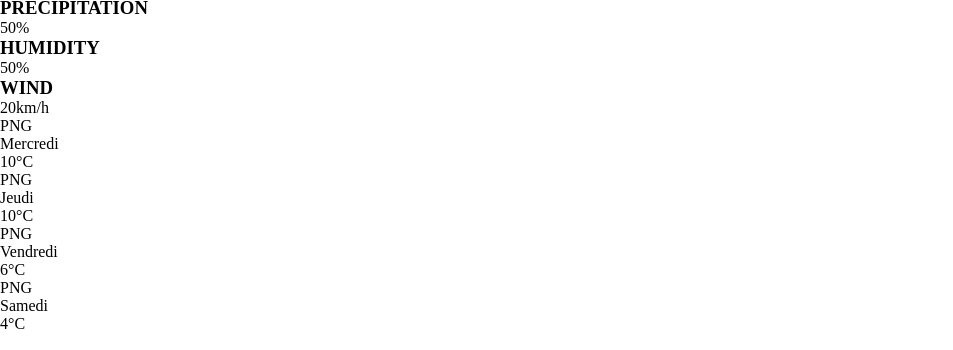
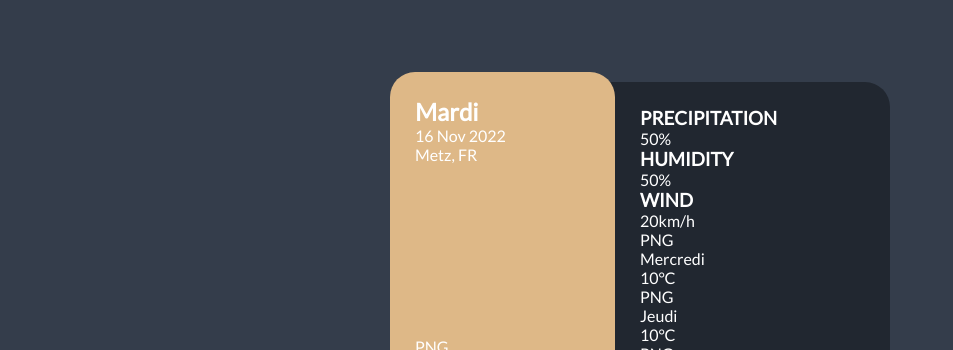
Before and after one commit to matjcqm/weatherapp, a plain HTML site: page index.html in a window 1280 px wide. Shown: the part 143-493 px from the top of the page, without its empty margins (0-953 px from the left). Drawn offline with Linux system fonts and the light colour scheme; files that its build step writes are made by us from their sources.

Commit message:
first css box

```diff
--- a/css/style.css
+++ b/css/style.css
@@ -1,5 +1,39 @@
-* {
+*, ::before, ::after{
     box-sizing: border-box;
     margin: 0px;
     padding: 0px;
-  }
+    color: white;
+    font-family: 'Lato'
+}
+
+body{
+  background-color: #343D4B;
+}
+
+.container {
+  position: absolute;
+  top: 50%;
+  left: 50%;
+  transform: translate(-50%, -50%);
+  background-color: #212730;
+  display: flex;
+  height: 350px;
+  width: 500px;
+  border-radius: 25px;
+}
+
+.day, .description {
+  display: flex;
+  flex-direction: column;
+  justify-content: space-between;
+  padding: 25px;
+}
+
+.day {
+  background-color:burlywood;
+  width: 45%;
+  height: 370px;
+  position: relative;
+  top: -10px;
+  border-radius: 25px;
+}
--- a/index.html
+++ b/index.html
@@ -5,12 +5,20 @@
     <meta name="viewport" content="width=device-width, initial-scale=1" />
 
     <!-- CSS-->
-    <link rel="stylesheet" href="public/css/style.css" />
+    <link rel="stylesheet" href="css/style.css" />
+
+    <!-- Google Font -->
+    <link rel="preconnect" href="https://fonts.googleapis.com" />
+    <link rel="preconnect" href="https://fonts.gstatic.com" crossorigin />
+    <link
+      href="https://fonts.googleapis.com/css2?family=Lato&display=swap"
+      rel="stylesheet"
+    />
 
     <title>Weather App</title>
   </head>
   <body>
-    <container>
+    <div class="container">
       <div class="day">
         <div class="day__text">
           <h2 class="day__text__selected">Mardi</h2>
@@ -21,6 +29,7 @@
           <div class="day__weather__icon">PNG</div>
           <h1 class="day__weather__temerature">9°C</h1>
           <h3 class="day__weather__weather">Nuageux</h3>
+        </div>
       </div>
       <div class="description">
         <div class="description__text">
@@ -60,7 +69,7 @@
           </div>
         </div>
       </div>
-    </container>
+    </div>
 
     <script src="../js/script.js" type="module"></script>
   </body>
```
Lines whose indentation alone changed are shown as unchanged.
